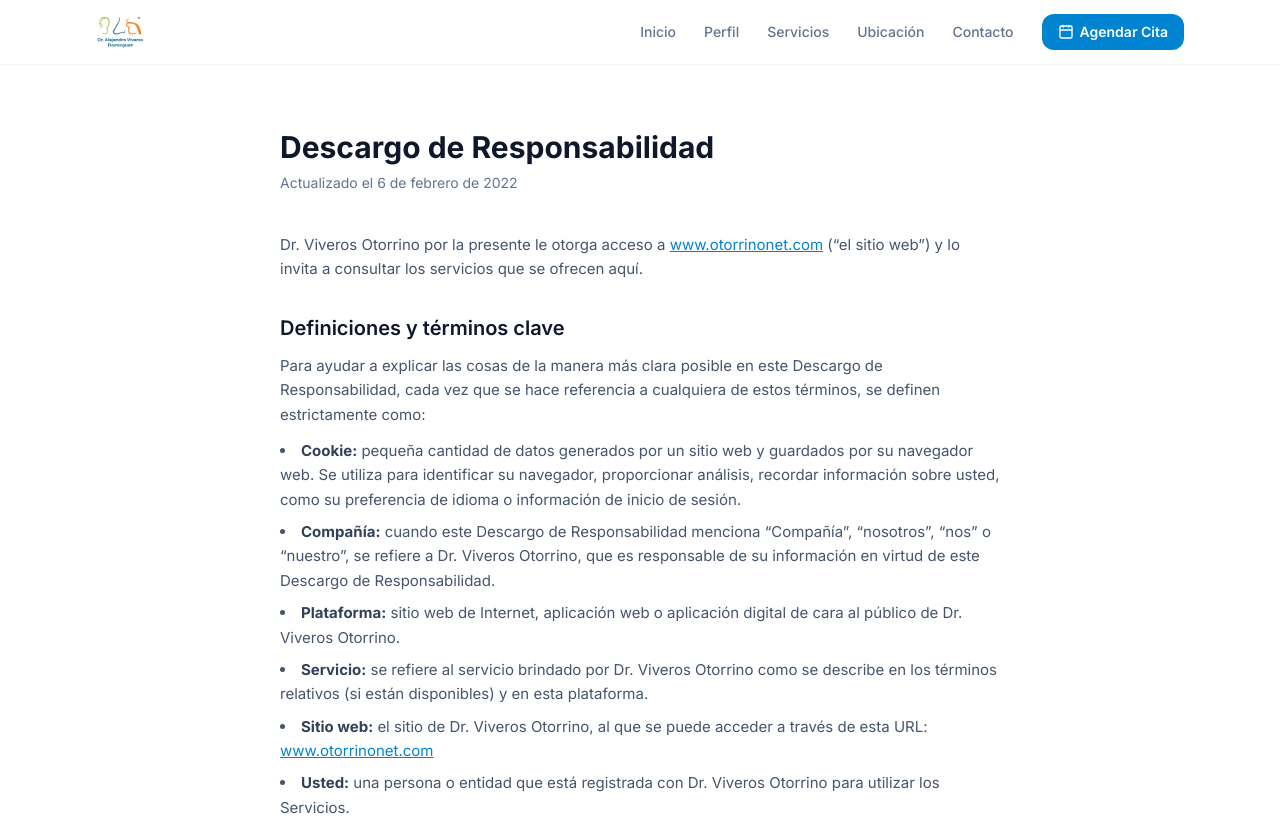
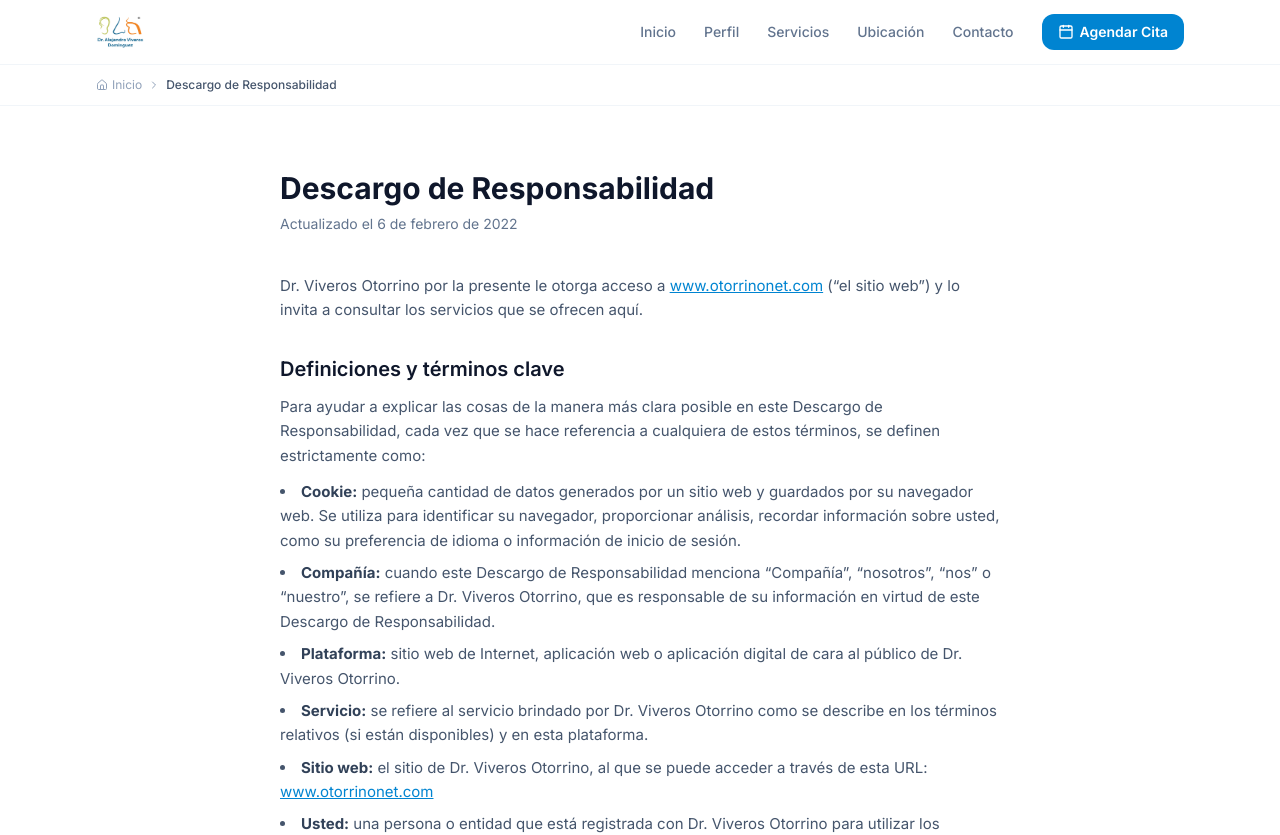
Before and after one commit to soreviv/otorrinonet2, a Next.js app in the folder app/: page /descargo in a window 1280 px wide. Shown: the top 835 px of the page. Built offline with nearby package versions, Linux system fonts and the light colour scheme.

Commit message:
feat: breadcrumbs con JSON-LD en páginas de perfil, servicios, vacunación y legales
Co-Authored-By: Claude Sonnet 4.6 <noreply@anthropic.com>

```diff
--- a/app/src/app/(public)/cookies/page.tsx
+++ b/app/src/app/(public)/cookies/page.tsx
@@ -1,6 +1,7 @@
 import type { Metadata } from 'next'
 import { PublicHeader } from '@/components/sitio-publico/PublicHeader'
 import { PublicFooter } from '@/components/sitio-publico/PublicFooter'
+import { Breadcrumbs } from '@/components/sitio-publico/Breadcrumbs'
 
 export const metadata: Metadata = {
   title: 'Política de Cookies · Dr. Alejandro Viveros Domínguez',
@@ -12,6 +13,7 @@ export default function CookiesPage() {
   return (
     <div className="min-h-screen bg-white dark:bg-slate-950 font-sans antialiased flex flex-col">
       <PublicHeader />
+      <Breadcrumbs items={[{ label: 'Política de Cookies', href: '/cookies' }]} />
       <main className="flex-1 max-w-3xl mx-auto w-full px-4 sm:px-6 py-16">
       <h1 className="text-3xl font-bold text-slate-900 dark:text-slate-100 mb-2">
         Política de Cookies
--- a/app/src/app/(public)/descargo/page.tsx
+++ b/app/src/app/(public)/descargo/page.tsx
@@ -1,6 +1,7 @@
 import type { Metadata } from 'next'
 import { PublicHeader } from '@/components/sitio-publico/PublicHeader'
 import { PublicFooter } from '@/components/sitio-publico/PublicFooter'
+import { Breadcrumbs } from '@/components/sitio-publico/Breadcrumbs'
 
 export const metadata: Metadata = {
   title: 'Descargo de Responsabilidad · Dr. Alejandro Viveros Domínguez',
@@ -12,6 +13,7 @@ export default function DescargoDePage() {
   return (
     <div className="min-h-screen bg-white dark:bg-slate-950 font-sans antialiased flex flex-col">
       <PublicHeader />
+      <Breadcrumbs items={[{ label: 'Descargo de Responsabilidad', href: '/descargo' }]} />
       <main className="flex-1 max-w-3xl mx-auto w-full px-4 sm:px-6 py-16">
       <h1 className="text-3xl font-bold text-slate-900 dark:text-slate-100 mb-2">
         Descargo de Responsabilidad
--- a/app/src/app/(public)/privacidad/page.tsx
+++ b/app/src/app/(public)/privacidad/page.tsx
@@ -1,6 +1,7 @@
 import type { Metadata } from 'next'
 import { PublicHeader } from '@/components/sitio-publico/PublicHeader'
 import { PublicFooter } from '@/components/sitio-publico/PublicFooter'
+import { Breadcrumbs } from '@/components/sitio-publico/Breadcrumbs'
 
 export const metadata: Metadata = {
   title: 'Aviso de Privacidad · Dr. Alejandro Viveros Domínguez',
@@ -12,6 +13,7 @@ export default function AvisoPrivacidadPage() {
   return (
     <div className="min-h-screen bg-white dark:bg-slate-950 font-sans antialiased flex flex-col">
       <PublicHeader />
+      <Breadcrumbs items={[{ label: 'Aviso de Privacidad', href: '/privacidad' }]} />
       <main className="flex-1 max-w-3xl mx-auto w-full px-4 sm:px-6 py-16">
       <h1 className="text-3xl font-bold text-slate-900 dark:text-slate-100 mb-2">
         Aviso de Privacidad
--- a/app/src/app/(public)/terminos/page.tsx
+++ b/app/src/app/(public)/terminos/page.tsx
@@ -1,6 +1,7 @@
 import type { Metadata } from 'next'
 import { PublicHeader } from '@/components/sitio-publico/PublicHeader'
 import { PublicFooter } from '@/components/sitio-publico/PublicFooter'
+import { Breadcrumbs } from '@/components/sitio-publico/Breadcrumbs'
 
 export const metadata: Metadata = {
   title: 'Términos y Condiciones · Dr. Alejandro Viveros Domínguez',
@@ -12,6 +13,7 @@ export default function TerminosPage() {
   return (
     <div className="min-h-screen bg-white dark:bg-slate-950 font-sans antialiased flex flex-col">
       <PublicHeader />
+      <Breadcrumbs items={[{ label: 'Términos y Condiciones', href: '/terminos' }]} />
       <main className="flex-1 max-w-3xl mx-auto w-full px-4 sm:px-6 py-16">
       <h1 className="text-3xl font-bold text-slate-900 dark:text-slate-100 mb-2">
         Términos y Condiciones
--- /dev/null
+++ b/app/src/components/sitio-publico/Breadcrumbs.tsx
@@ -0,0 +1,62 @@
+import Link from 'next/link'
+import { ChevronRight, Home } from 'lucide-react'
+
+const BASE_URL = 'https://otorrinonet.com'
+
+type BreadcrumbItem = {
+  label: string
+  href?: string
+}
+
+export function Breadcrumbs({ items }: { items: BreadcrumbItem[] }) {
+  const allItems: BreadcrumbItem[] = [{ label: 'Inicio', href: '/' }, ...items]
+
+  const jsonLd = {
+    '@context': 'https://schema.org',
+    '@type': 'BreadcrumbList',
+    itemListElement: allItems.map((item, i) => ({
+      '@type': 'ListItem',
+      position: i + 1,
+      name: item.label,
+      ...(item.href ? { item: `${BASE_URL}${item.href}` } : {}),
+    })),
+  }
+
+  return (
+    <>
+      <script
+        type="application/ld+json"
+        dangerouslySetInnerHTML={{ __html: JSON.stringify(jsonLd) }}
+      />
+      <div className="bg-white dark:bg-slate-900 border-b border-slate-100 dark:border-slate-800">
+        <div className="max-w-6xl mx-auto px-4 sm:px-6 lg:px-8 py-3">
+          <nav aria-label="Ruta de navegación">
+            <ol className="flex items-center gap-1.5 text-xs text-slate-400 flex-wrap">
+              {allItems.map((item, i) => {
+                const isLast = i === allItems.length - 1
+                return (
+                  <li key={i} className="flex items-center gap-1.5">
+                    {i > 0 && <ChevronRight className="w-3 h-3 flex-shrink-0" />}
+                    {isLast ? (
+                      <span aria-current="page" className="text-slate-600 dark:text-slate-300 font-medium">
+                        {item.label}
+                      </span>
+                    ) : (
+                      <Link
+                        href={item.href!}
+                        className="hover:text-sky-600 dark:hover:text-sky-400 transition-colors flex items-center gap-1"
+                      >
+                        {i === 0 && <Home className="w-3 h-3" />}
+                        {item.label}
+                      </Link>
+                    )}
+                  </li>
+                )
+              })}
+            </ol>
+          </nav>
+        </div>
+      </div>
+    </>
+  )
+}
--- a/app/src/components/sitio-publico/DoctorProfilePage.tsx
+++ b/app/src/components/sitio-publico/DoctorProfilePage.tsx
@@ -6,10 +6,11 @@ import { PublicHeader } from './PublicHeader'
 import { PublicFooter } from './PublicFooter'
 import {
   Stethoscope, Calendar, GraduationCap,
-  Award, Building2, ChevronRight, ArrowLeft,
+  Award, Building2,
   BadgeCheck, Clock,
 } from 'lucide-react'
 import type { DoctorProfilePageProps } from '@/lib/sitio-publico-types'
+import { Breadcrumbs } from './Breadcrumbs'
 
 export function DoctorProfilePage({
   doctorProfile,
@@ -21,19 +22,7 @@ export function DoctorProfilePage({
 
       <PublicHeader />
 
-      {/* ── BREADCRUMB ───────────────────────────────────────────── */}
-      <div className="bg-white dark:bg-slate-900 border-b border-slate-100 dark:border-slate-800">
-        <div className="max-w-6xl mx-auto px-4 sm:px-6 lg:px-8 py-3">
-          <div className="flex items-center gap-1.5 text-xs text-slate-400">
-            <Link href="/" className="hover:text-sky-600 dark:hover:text-sky-400 transition-colors flex items-center gap-1">
-              <ArrowLeft className="w-3 h-3" />
-              Inicio
-            </Link>
-            <ChevronRight className="w-3 h-3" />
-            <span className="text-slate-600 dark:text-slate-300 font-medium">Perfil del Doctor</span>
-          </div>
-        </div>
-      </div>
+      <Breadcrumbs items={[{ label: 'Perfil del Doctor', href: '/perfil' }]} />
 
       {/* ── HERO ─────────────────────────────────────────────────── */}
       <section className="bg-white dark:bg-slate-900 border-b border-slate-100 dark:border-slate-800">
--- a/app/src/components/sitio-publico/VaccineRecommendationPage.tsx
+++ b/app/src/components/sitio-publico/VaccineRecommendationPage.tsx
@@ -4,6 +4,7 @@ import { useState } from 'react'
 import Link from 'next/link'
 import { PublicHeader } from './PublicHeader'
 import { PublicFooter } from './PublicFooter'
+import { Breadcrumbs } from './Breadcrumbs'
 import {
   Calendar, Syringe, ShieldCheck, Info,
   RefreshCw, AlertTriangle, MapPin,
@@ -90,6 +91,7 @@ export function VaccineRecommendationPage() {
     <div className="min-h-screen bg-slate-50 font-sans antialiased dark:bg-slate-950">
 
       <PublicHeader />
+      <Breadcrumbs items={[{ label: 'Vacunación en Adultos', href: '/vacunacion' }]} />
 
       {/* ── HERO ── */}
       <section className="bg-white border-b border-slate-100 dark:bg-slate-900 dark:border-slate-800 py-12">
```
Also changed, not shown: app/src/components/sitio-publico/ServicesPage.tsx (+3 -14 lines).
